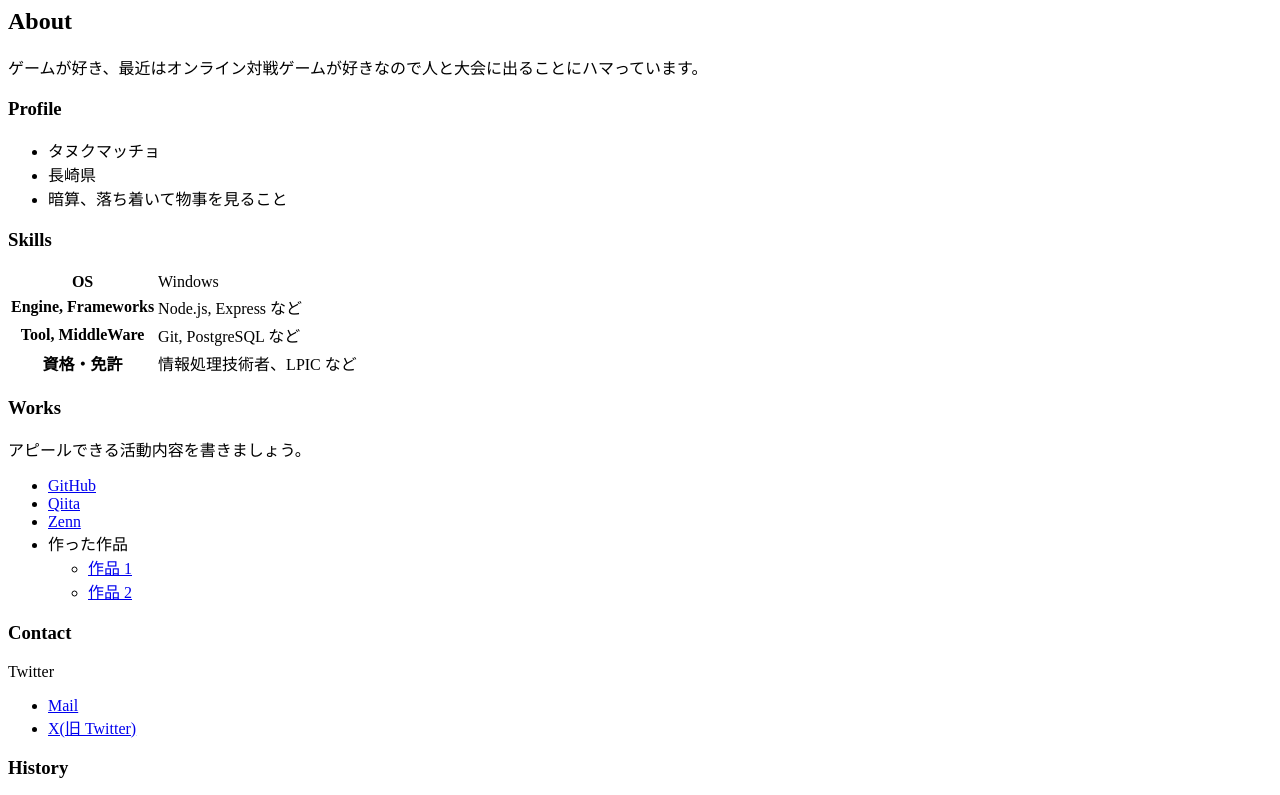
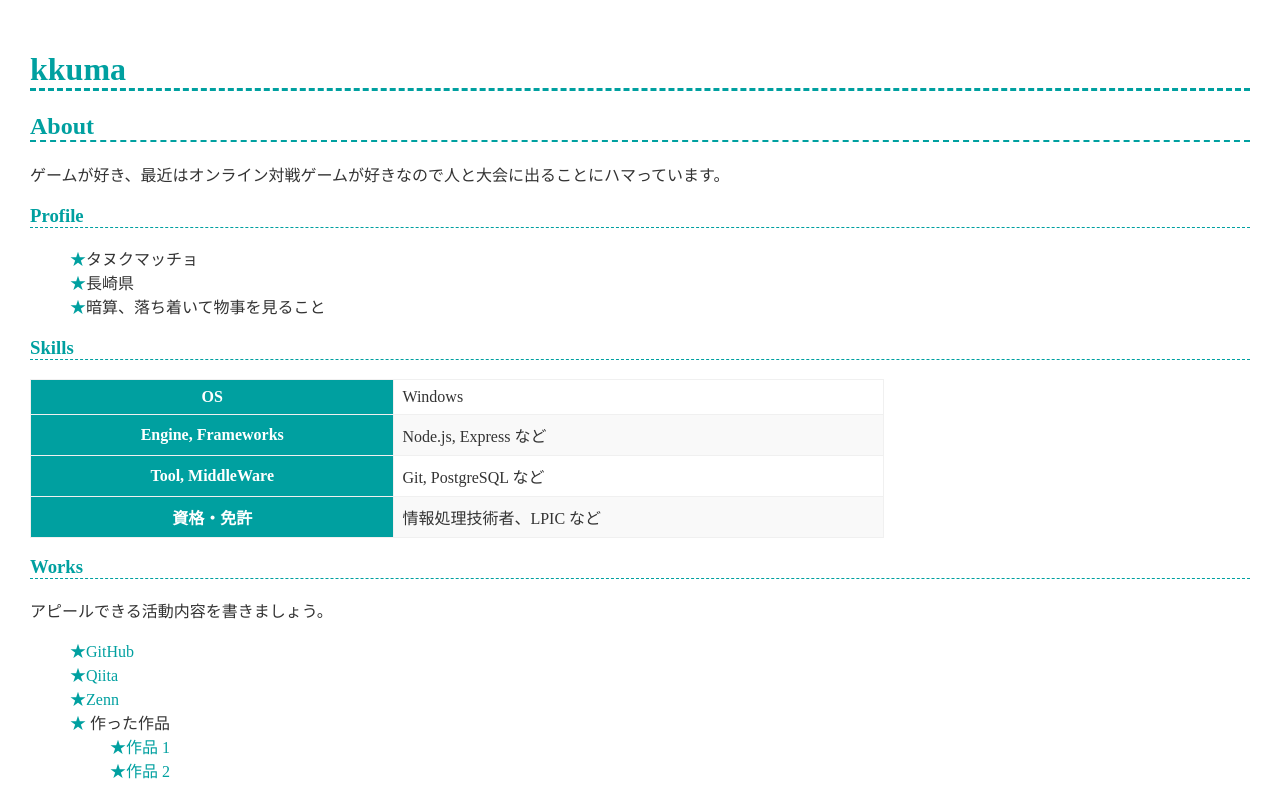
Before and after one commit to kkuma251/kkuma251.github.io, a plain HTML site: page index.html in a window 1280 px wide. Shown: the top 795 px of the page. Drawn offline with Linux system fonts and the light colour scheme.

Commit message:
Update index.html

```diff
--- a/index.html
+++ b/index.html
@@ -1,4 +1,15 @@
-
+<!DOCTYPE html>
+<html lang="ja">
+  <head>
+    <meta charset="utf-8">
+    <meta name="viewport" content="width=device-width, initial-scale=1">
+    <link href="style.css" rel="stylesheet">
+    <title>kkumaのポートフォリオ</title>
+  </head>
+  <body>
+    <h1>kkuma</h1>
+  </body>
+</html>
     <h2>About</h2>
     <p>
       ゲームが好き、最近はオンライン対戦ゲームが好きなので人と大会に出ることにハマっています。
```
